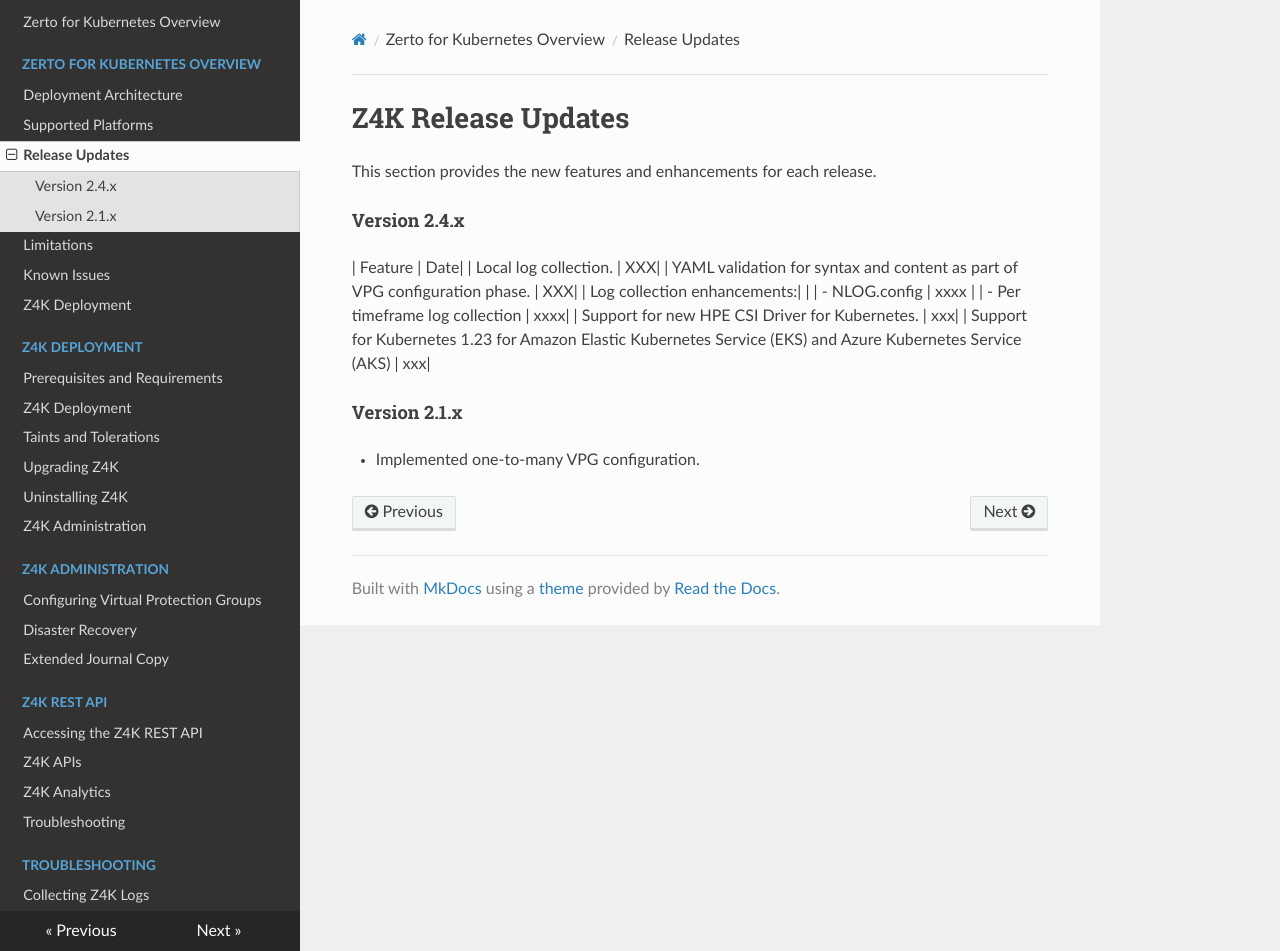
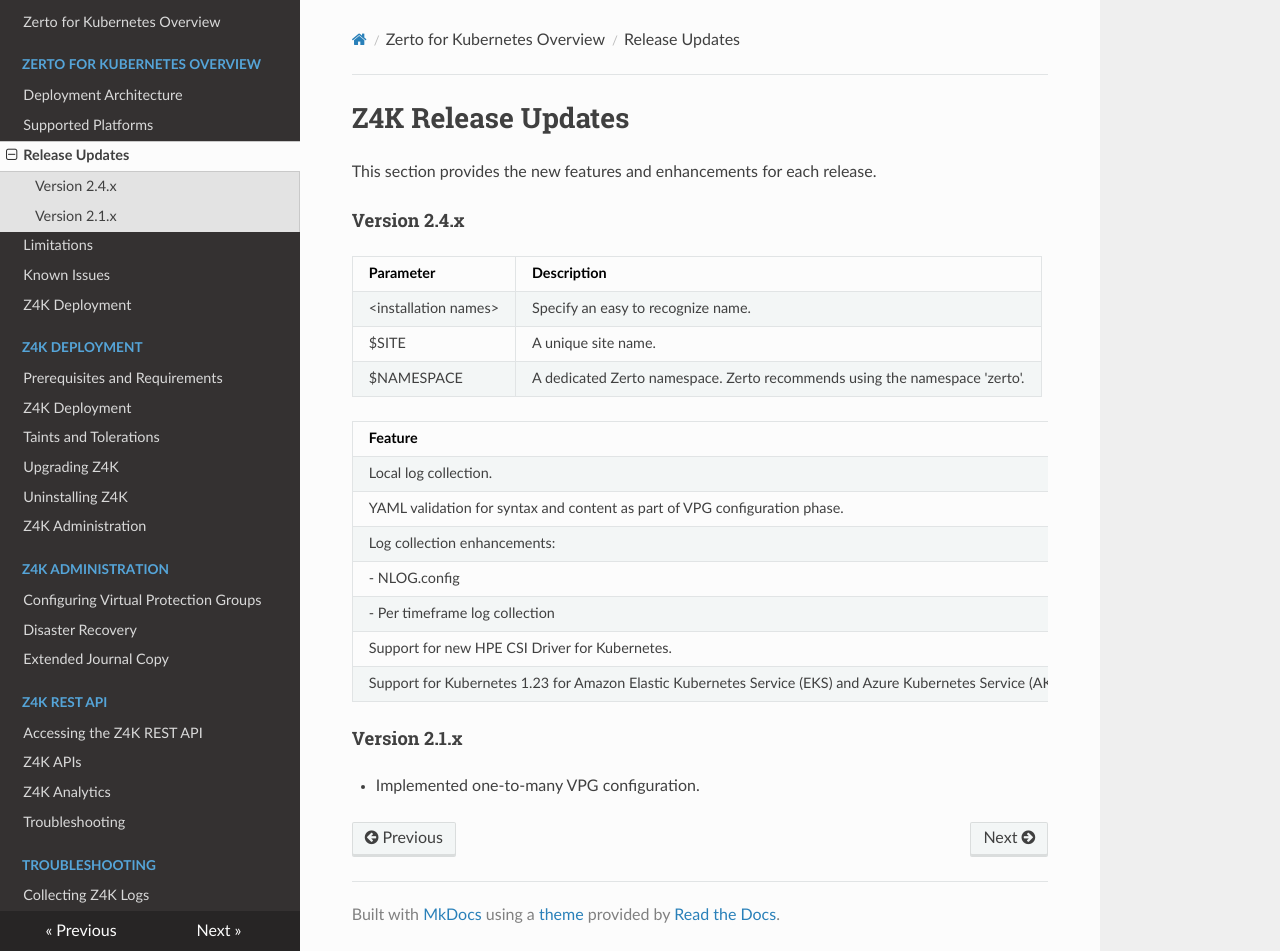
Before and after one commit to ZertoPublic/Z4K, an MkDocs documentation site: the page built from docs/ReleaseNotes.md, in a window 1280 px wide and 951 px high. Built offline with MkDocs 1.6.1, drawn with Linux system fonts in a browser that asks for light colours.

Commit message:
Update ReleaseNotes.md

```diff
--- a/docs/ReleaseNotes.md
+++ b/docs/ReleaseNotes.md
@@ -4,14 +4,23 @@
 
 #### Version 2.4.x
 
-| Feature | Date|
-| Local log collection. | XXX|
-| YAML validation for syntax and content as part of VPG configuration phase. | XXX|
+| Parameter | Description |
+| --------- | ----------- |
+| <installation names\> | Specify an easy to recognize name. |
+| $SITE |	A unique site name. |
+| $NAMESPACE | A dedicated Zerto namespace. Zerto recommends using the namespace 'zerto'. |
+
+
+
+| Feature | Date |
+| ------- | ---- |
+| Local log collection. | XXX |
+| YAML validation for syntax and content as part of VPG configuration phase. | XXX |
 | Log collection enhancements:|  |
 | - NLOG.config | xxxx |
-| - Per timeframe log collection | xxxx|
-| Support for new HPE CSI Driver for Kubernetes. | xxx|
-| Support for Kubernetes 1.23 for Amazon Elastic Kubernetes Service (EKS) and Azure Kubernetes Service (AKS) | xxx|
+| - Per timeframe log collection | xxxx |
+| Support for new HPE CSI Driver for Kubernetes. | xxx |
+| Support for Kubernetes 1.23 for Amazon Elastic Kubernetes Service (EKS) and Azure Kubernetes Service (AKS) | xxx |
 
 #### Version 2.1.x
 - Implemented one-to-many VPG configuration.
```
